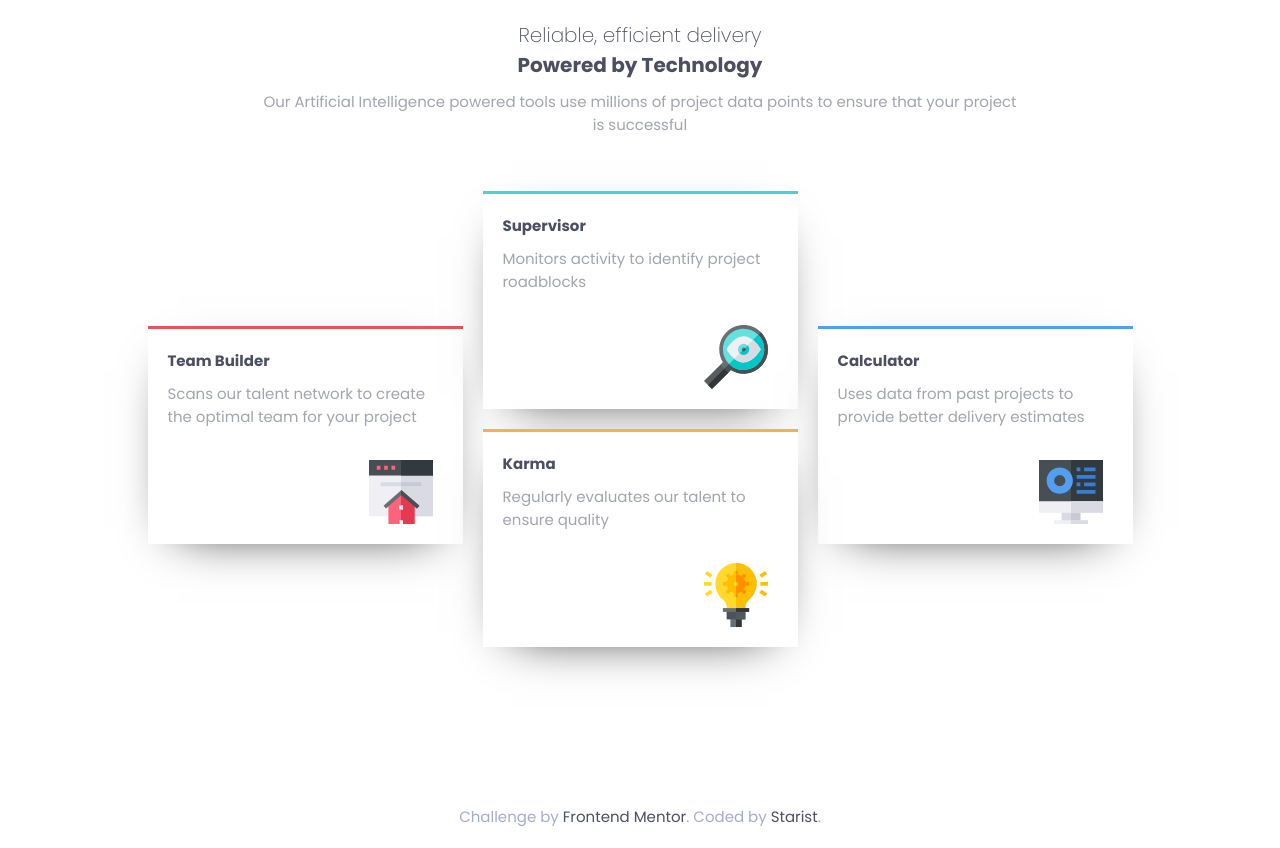
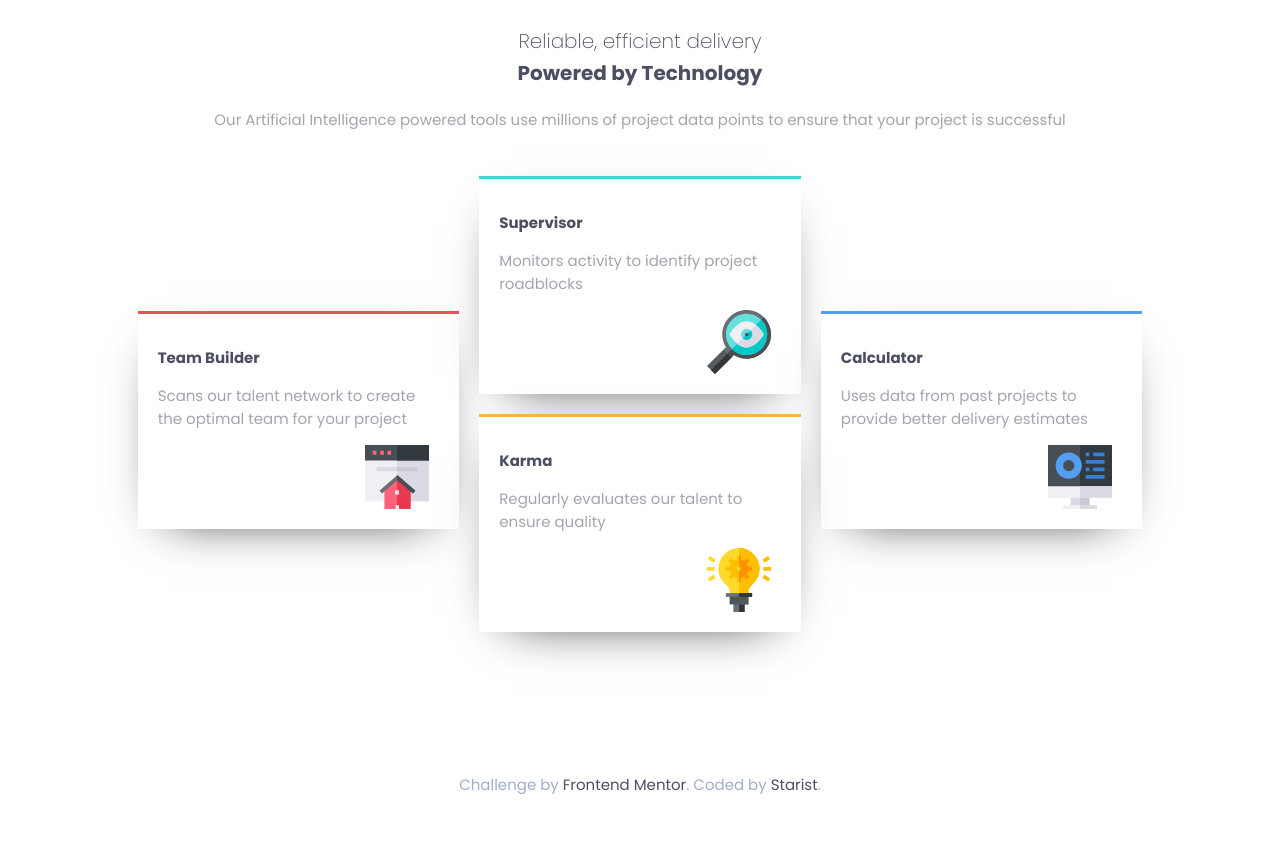
Before and after one commit to Starist-tech/four-card-feature-section-master, a plain HTML site: page index.html in a window 1280 px wide. After the commit the page ends 816 px from the top, so only its background shows below. Drawn offline with Linux system fonts and the light colour scheme.

Commit message:
i edited the media queries

```diff
--- a/style.css
+++ b/style.css
@@ -14,15 +14,17 @@
     font-family: "Poppins";
     font-size: 15px;
     padding: 0;
-    margin: 0;
 }
 
 .container {
-    padding: 20px 10%;
+    padding: 5px 20px;
+    max-width: 2000px;
+    margin: auto;
 }
 header {
     text-align: center;
     padding-bottom: 20px;
+    margin: auto;
 }
 h1.light {
     color: var(--Very-Dark-Blue);
@@ -30,17 +32,16 @@ h1.light {
 }
 h1.dark {
     color: var(--Very-Dark-Blue);
-    padding-bottom: 10px;
+    margin: -12px auto 20px;
 }
 header p.desc {
     color: var(--Grayish-Blue);
     font-size: 10px;
 }
-
 .box {
     background-color: white;
     box-shadow: 0px 15px 50px -30px black;
-    margin: 20px auto;
+    margin: 25px auto;
     width: 70%;
     height: 175px;
     border-top: 3px solid var(--Red);
@@ -85,12 +86,7 @@ p.attribution a {
         justify-content: center;
         align-items: center;
     }
-    .box {
-        width: 275px;
-        margin: 10px 10px;
-    }
     header{
-        margin: 0 auto 25px;
         max-width: 75%;
     }
     header > *{
@@ -99,9 +95,10 @@ p.attribution a {
     header p.desc {
         font-size: 15px;
     }
-}
-
-@media screen and (min-width: 1280px) {
+    .box {
+        width: 23%;
+        margin: 10px 10px;
+    }
     .box.b1{
         transform: translateY(135px);
     }
@@ -112,15 +109,3 @@ p.attribution a {
         max-width: 75%;
     }
 }
-
-@media screen and (min-width: 1600px) {
-    .container {
-        padding: 20px 15%;
-    }
-  }
-
-@media screen and (min-width: 1900px) {
-    .container {
-        padding: 20px 20%;
-    }
-  }
```
Also changed, not shown: 1 other file.
